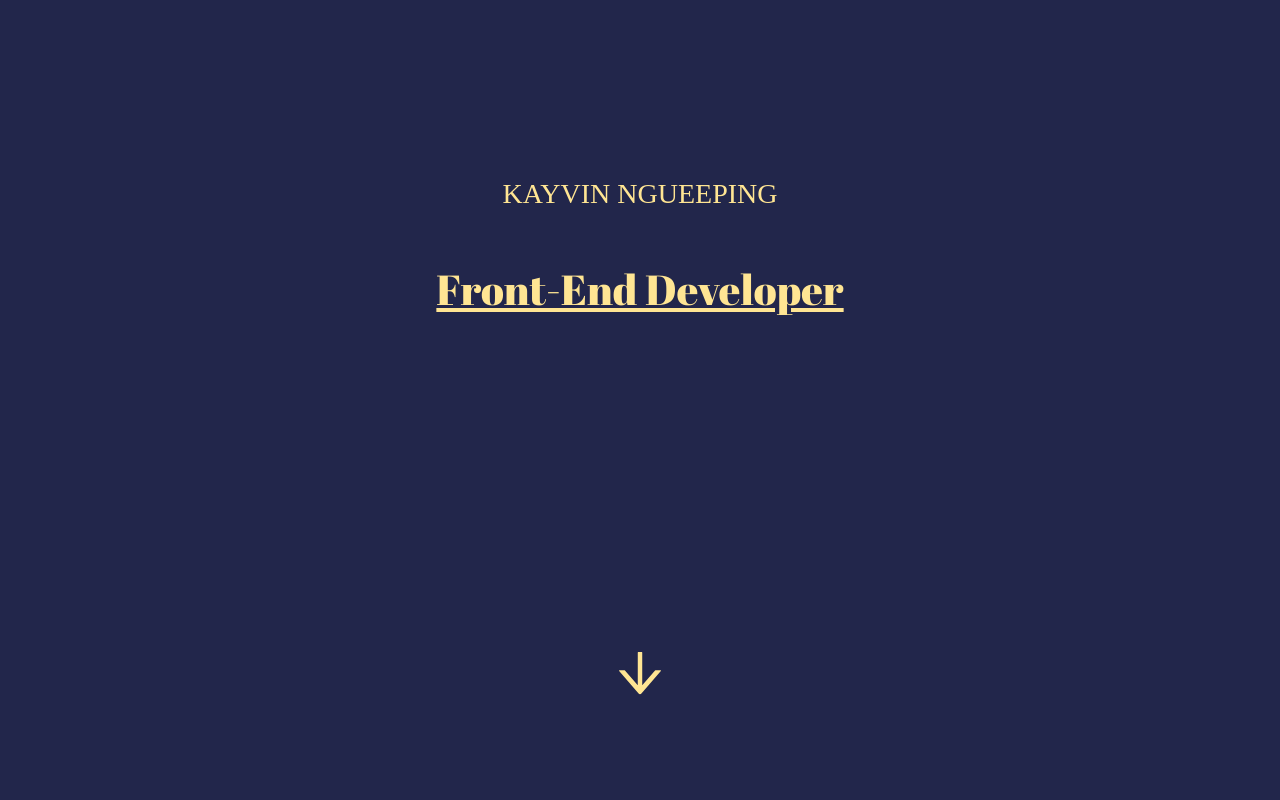
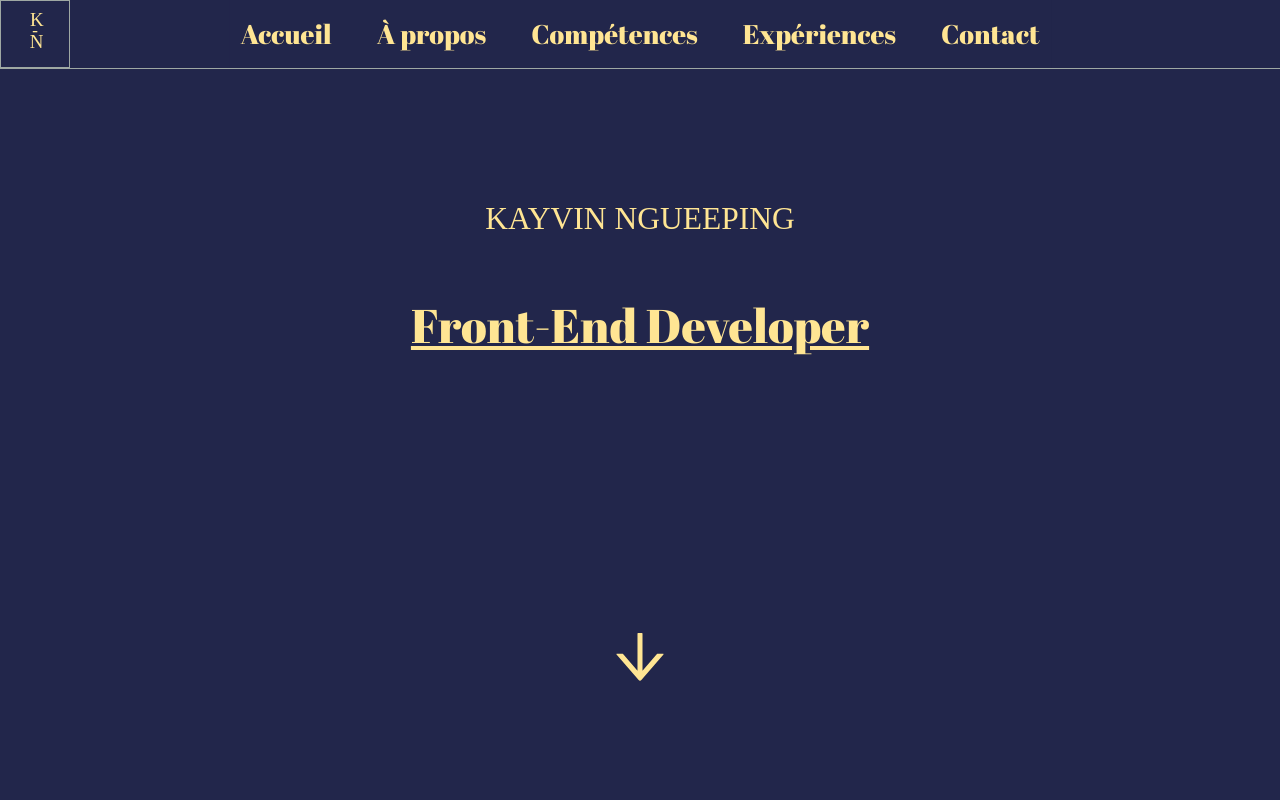
Before and after one commit to Kayvin59/portfolio, a Next.js app: page / in a window 1280 px wide. Shown: the top 800 px of the page. Built offline with nearby package versions, Linux system fonts and the light colour scheme; a web font is replaced by a local one.

Commit message:
fix: styles adjustments

```diff
--- a/app/global.scss
+++ b/app/global.scss
@@ -125,14 +125,15 @@ $secondary-font: '--font-abril-fatface', cursive;
 /* Font Sizes */
 $fs-small: 0.75rem; // line-height: $fs-XL;
 $fs-default: 1rem; // line-height: 1.625rem;
+$fs-desktop: 1.125rem; // line-height: 1.813rem;
 $fs-large: 1.75rem; // line-height: 2.813rem;
 $fs-XL: 2.625rem; // line-height: 4.188rem;
 
 /* Global */
 html,
 body {
-  font-size: $fs-default;
-  line-height: 1.6;
+  font-size: $fs-desktop;
+  line-height: 1.4;
   font-family: $primary-font;
   background-color: $bg-color;
   color: $text-color;
@@ -153,7 +154,7 @@ main {
   justify-content: center;
   align-items: center;
 
-  & > section {
+  & > section:first-child {
     min-height: 100vh;
   }
 
--- a/components/Header/Header.module.scss
+++ b/components/Header/Header.module.scss
@@ -10,12 +10,13 @@
   position: fixed;
   top: 0;
   background-color: $bg-color;
+  box-shadow: 0 0 0 1px $border-color;
   z-index: 1;
 
-  @include devices(lg) {
+/*   @include devices(lg) {
     display: none;
     &.fixed {
       display: flex;
     }
-  }
+  } */
 }
--- a/styles/utils/_mixins.scss
+++ b/styles/utils/_mixins.scss
@@ -1,5 +1,4 @@
 @mixin devices($breakpoint) {
-  //the name of the mixin is devices
 
   @if $breakpoint == sm {
     @media only screen and (min-width: 36rem) {
```
